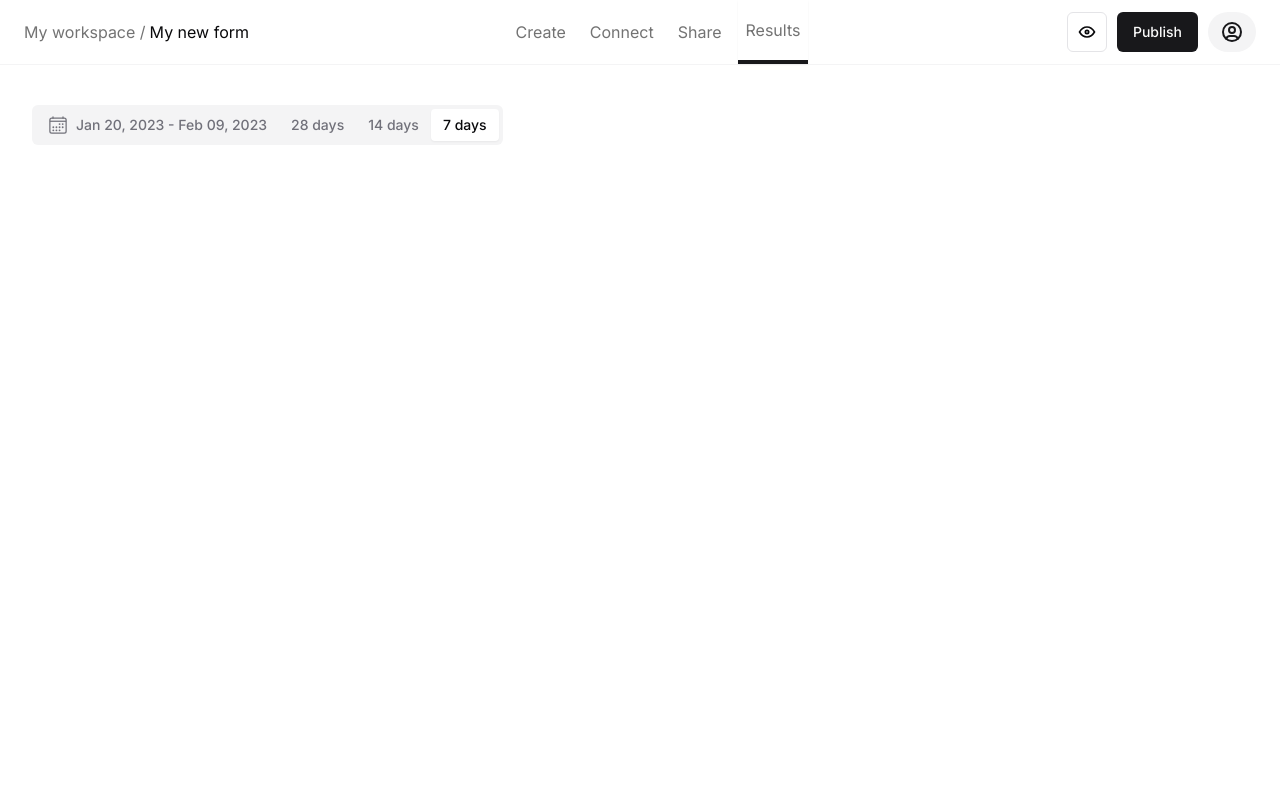
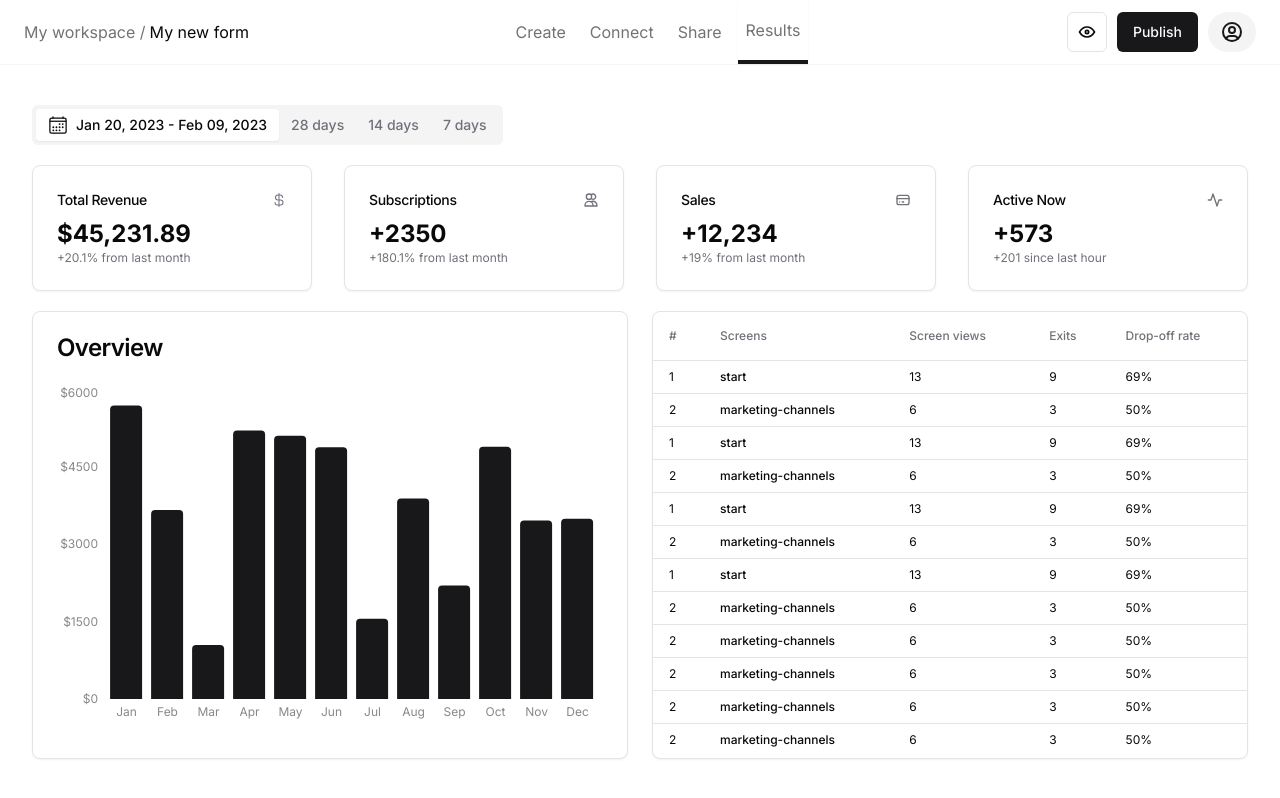
Before and after one commit to elmurodDev/miro-dashboard, a Next.js app: page /result in a window 1280 px wide. Built offline with nearby package versions, Linux system fonts and the light colour scheme.

Commit message:
feat: add chart to the project

```diff
--- a/package.json
+++ b/package.json
@@ -18,6 +18,7 @@
     "react": "^18",
     "react-dom": "^18",
     "react-icons": "^5.2.1",
+    "recharts": "^2.12.7",
     "tailwind-merge": "^2.3.0",
     "tailwindcss-animate": "^1.0.7"
   },
--- a/src/app/result/page.js
+++ b/src/app/result/page.js
@@ -19,11 +19,12 @@ import {
   TableHeader,
   TableRow,
 } from "@/components/ui/table"
+import {Overview} from "@/components/common/Overview";
 
 const Page = () => {
   return (
     <div>
-      <Tabs defaultValue="week">
+      <Tabs defaultValue="calendar">
         <TabsList>
           <TabsTrigger value="calendar" className={"flex items-center gap-2"}>
             <IoCalendarOutline className={"icon-sm"}/>
@@ -34,7 +35,7 @@ const Page = () => {
           <TabsTrigger value="week">7 days</TabsTrigger>
         </TabsList>
         <TabsContent value="calendar">
-          <div className="grid gap-4 md:grid-cols-2 md:gap-8 lg:grid-cols-4">
+          <div className="grid gap-4 md:grid-cols-2 md:gap-8 lg:grid-cols-4 mt-5">
             <Card x-chunk="dashboard-01-chunk-0">
               <CardHeader className="flex flex-row items-center justify-between space-y-0 pb-2">
                 <CardTitle className="text-sm font-medium">
@@ -90,89 +91,133 @@ const Page = () => {
           </div>
 
           <div className={"grid grid-cols-12 mt-5 gap-6"}>
+            <Card className="col-span-6">
+              <CardHeader>
+                <CardTitle>Overview</CardTitle>
+              </CardHeader>
+              <CardContent className="pl-2">
+                <Overview/>
+              </CardContent>
+            </Card>
             <Card x-chunk="dashboard-05-chunk-3" className={"col-span-6"}>
-              <CardContent className={"p-1"}>
+              <CardContent className={"p-0"}>
                 <Table className={"text-xs"}>
                   <TableHeader>
                     <TableRow>
                       <TableHead>#</TableHead>
-                      <TableHead className="hidden sm:table-cell">Screens</TableHead>
-                      <TableHead className="hidden sm:table-cell">Screen views</TableHead>
-                      <TableHead className="hidden md:table-cell">Exits</TableHead>
+                      <TableHead>Screens</TableHead>
+                      <TableHead>Screen views</TableHead>
+                      <TableHead>Exits</TableHead>
                       <TableHead>Drop-off rate</TableHead>
                     </TableRow>
                   </TableHeader>
                   <TableBody className={"p-0"}>
                     <TableRow>
-                      <TableCell className="hidden sm:table-cell">1</TableCell>
+                      <TableCell>1</TableCell>
                       <TableCell>
                         <div className="font-medium">start</div>
                       </TableCell>
-                      <TableCell className="hidden sm:table-cell">13</TableCell>
-                      <TableCell className="hidden md:table-cell">9</TableCell>
+                      <TableCell>13</TableCell>
+                      <TableCell>9</TableCell>
                       <TableCell>69%</TableCell>
                     </TableRow>
                     <TableRow>
-                      <TableCell className="hidden sm:table-cell">2</TableCell>
+                      <TableCell>2</TableCell>
                       <TableCell>
                         <div className="font-medium">marketing-channels</div>
                       </TableCell>
-                      <TableCell className="hidden sm:table-cell">6</TableCell>
-                      <TableCell className="hidden md:table-cell">3</TableCell>
+                      <TableCell>6</TableCell>
+                      <TableCell>3</TableCell>
                       <TableCell>50%</TableCell>
                     </TableRow>
                     <TableRow>
-                      <TableCell className="hidden sm:table-cell">1</TableCell>
+                      <TableCell>1</TableCell>
                       <TableCell>
                         <div className="font-medium">start</div>
                       </TableCell>
-                      <TableCell className="hidden sm:table-cell">13</TableCell>
-                      <TableCell className="hidden md:table-cell">9</TableCell>
+                      <TableCell>13</TableCell>
+                      <TableCell>9</TableCell>
                       <TableCell>69%</TableCell>
                     </TableRow>
                     <TableRow>
-                      <TableCell className="hidden sm:table-cell">2</TableCell>
+                      <TableCell>2</TableCell>
                       <TableCell>
                         <div className="font-medium">marketing-channels</div>
                       </TableCell>
-                      <TableCell className="hidden sm:table-cell">6</TableCell>
-                      <TableCell className="hidden md:table-cell">3</TableCell>
+                      <TableCell>6</TableCell>
+                      <TableCell>3</TableCell>
                       <TableCell>50%</TableCell>
                     </TableRow>
                     <TableRow>
-                      <TableCell className="hidden sm:table-cell">1</TableCell>
+                      <TableCell>1</TableCell>
                       <TableCell>
                         <div className="font-medium">start</div>
                       </TableCell>
-                      <TableCell className="hidden sm:table-cell">13</TableCell>
-                      <TableCell className="hidden md:table-cell">9</TableCell>
+                      <TableCell>13</TableCell>
+                      <TableCell>9</TableCell>
                       <TableCell>69%</TableCell>
                     </TableRow>
                     <TableRow>
-                      <TableCell className="hidden sm:table-cell">2</TableCell>
+                      <TableCell>2</TableCell>
                       <TableCell>
                         <div className="font-medium">marketing-channels</div>
                       </TableCell>
-                      <TableCell className="hidden sm:table-cell">6</TableCell>
-                      <TableCell className="hidden md:table-cell">3</TableCell>
+                      <TableCell>6</TableCell>
+                      <TableCell>3</TableCell>
                       <TableCell>50%</TableCell>
                     </TableRow>
                     <TableRow>
-                      <TableCell className="hidden sm:table-cell">1</TableCell>
+                      <TableCell>1</TableCell>
                       <TableCell>
                         <div className="font-medium">start</div>
                       </TableCell>
-                      <TableCell className="hidden sm:table-cell">13</TableCell>
-                      <TableCell className="hidden md:table-cell">9</TableCell>
+                      <TableCell>13</TableCell>
+                      <TableCell>9</TableCell>
                       <TableCell>69%</TableCell>
                     </TableRow>
                     <TableRow>
-                      <TableCell className="hidden sm:table-cell">2</TableCell>
+                      <TableCell>2</TableCell>
                       <TableCell>
                         <div className="font-medium">marketing-channels</div>
                       </TableCell>
-                      <TableCell className="hidden sm:table-cell">6</TableCell>
-                      <TableCell className="hidden md:table-cell">3</TableCell>
+                      <TableCell>6</TableCell>
+                      <TableCell>3</TableCell>
+                      <TableCell>50%</TableCell>
+                    </TableRow>
+                    <TableRow>
+                      <TableCell>2</TableCell>
+                      <TableCell>
+                        <div className="font-medium">marketing-channels</div>
+                      </TableCell>
+                      <TableCell>6</TableCell>
+                      <TableCell>3</TableCell>
+                      <TableCell>50%</TableCell>
+                    </TableRow>
+                    <TableRow>
+                      <TableCell>2</TableCell>
+                      <TableCell>
+                        <div className="font-medium">marketing-channels</div>
+                      </TableCell>
+                      <TableCell>6</TableCell>
+                      <TableCell>3</TableCell>
+                      <TableCell>50%</TableCell>
+                    </TableRow>
+                    <TableRow>
+                      <TableCell>2</TableCell>
+                      <TableCell>
+                        <div className="font-medium">marketing-channels</div>
+                      </TableCell>
+                      <TableCell>6</TableCell>
+                      <TableCell>3</TableCell>
+                      <TableCell>50%</TableCell>
+                    </TableRow>
+                    <TableRow>
+                      <TableCell>2</TableCell>
+                      <TableCell>
+                        <div className="font-medium">marketing-channels</div>
+                      </TableCell>
+                      <TableCell>6</TableCell>
+                      <TableCell>3</TableCell>
                       <TableCell>50%</TableCell>
                     </TableRow>
                   </TableBody>
--- /dev/null
+++ b/src/components/common/Overview.jsx
@@ -0,0 +1,83 @@
+"use client"
+
+import { Bar, BarChart, ResponsiveContainer, XAxis, YAxis } from "recharts"
+
+const data = [
+  {
+    name: "Jan",
+    total: Math.floor(Math.random() * 5000) + 1000,
+  },
+  {
+    name: "Feb",
+    total: Math.floor(Math.random() * 5000) + 1000,
+  },
+  {
+    name: "Mar",
+    total: Math.floor(Math.random() * 5000) + 1000,
+  },
+  {
+    name: "Apr",
+    total: Math.floor(Math.random() * 5000) + 1000,
+  },
+  {
+    name: "May",
+    total: Math.floor(Math.random() * 5000) + 1000,
+  },
+  {
+    name: "Jun",
+    total: Math.floor(Math.random() * 5000) + 1000,
+  },
+  {
+    name: "Jul",
+    total: Math.floor(Math.random() * 5000) + 1000,
+  },
+  {
+    name: "Aug",
+    total: Math.floor(Math.random() * 5000) + 1000,
+  },
+  {
+    name: "Sep",
+    total: Math.floor(Math.random() * 5000) + 1000,
+  },
+  {
+    name: "Oct",
+    total: Math.floor(Math.random() * 5000) + 1000,
+  },
+  {
+    name: "Nov",
+    total: Math.floor(Math.random() * 5000) + 1000,
+  },
+  {
+    name: "Dec",
+    total: Math.floor(Math.random() * 5000) + 1000,
+  },
+]
+
+export function Overview() {
+  return (
+    <ResponsiveContainer width="100%" height={350}>
+      <BarChart data={data}>
+        <XAxis
+          dataKey="name"
+          stroke="#888888"
+          fontSize={12}
+          tickLine={false}
+          axisLine={false}
+        />
+        <YAxis
+          stroke="#888888"
+          fontSize={12}
+          tickLine={false}
+          axisLine={false}
+          tickFormatter={(value) => `$${value}`}
+        />
+        <Bar
+          dataKey="total"
+          fill="currentColor"
+          radius={[4, 4, 0, 0]}
+          className="fill-primary"
+        />
+      </BarChart>
+    </ResponsiveContainer>
+  )
+}
--- a/src/components/ui/table.jsx
+++ b/src/components/ui/table.jsx
@@ -48,7 +48,7 @@ const TableHead = React.forwardRef(({ className, ...props }, ref) => (
   <th
     ref={ref}
     className={cn(
-      "h-12 px-4 text-left align-middle font-medium text-muted-foreground [&:has([role=checkbox])]:pr-0",
+      "h-12 px-4 py-2 text-left align-middle font-medium text-muted-foreground [&:has([role=checkbox])]:pr-0",
       className
     )}
     {...props} />
@@ -58,7 +58,7 @@ TableHead.displayName = "TableHead"
 const TableCell = React.forwardRef(({ className, ...props }, ref) => (
   <td
     ref={ref}
-    className={cn("p-4 align-middle [&:has([role=checkbox])]:pr-0", className)}
+    className={cn("px-4 py-2 align-middle [&:has([role=checkbox])]:pr-0", className)}
     {...props} />
 ))
 TableCell.displayName = "TableCell"
```
Also changed, not shown: 1 other file (tests, documents, lock files or other folders).
